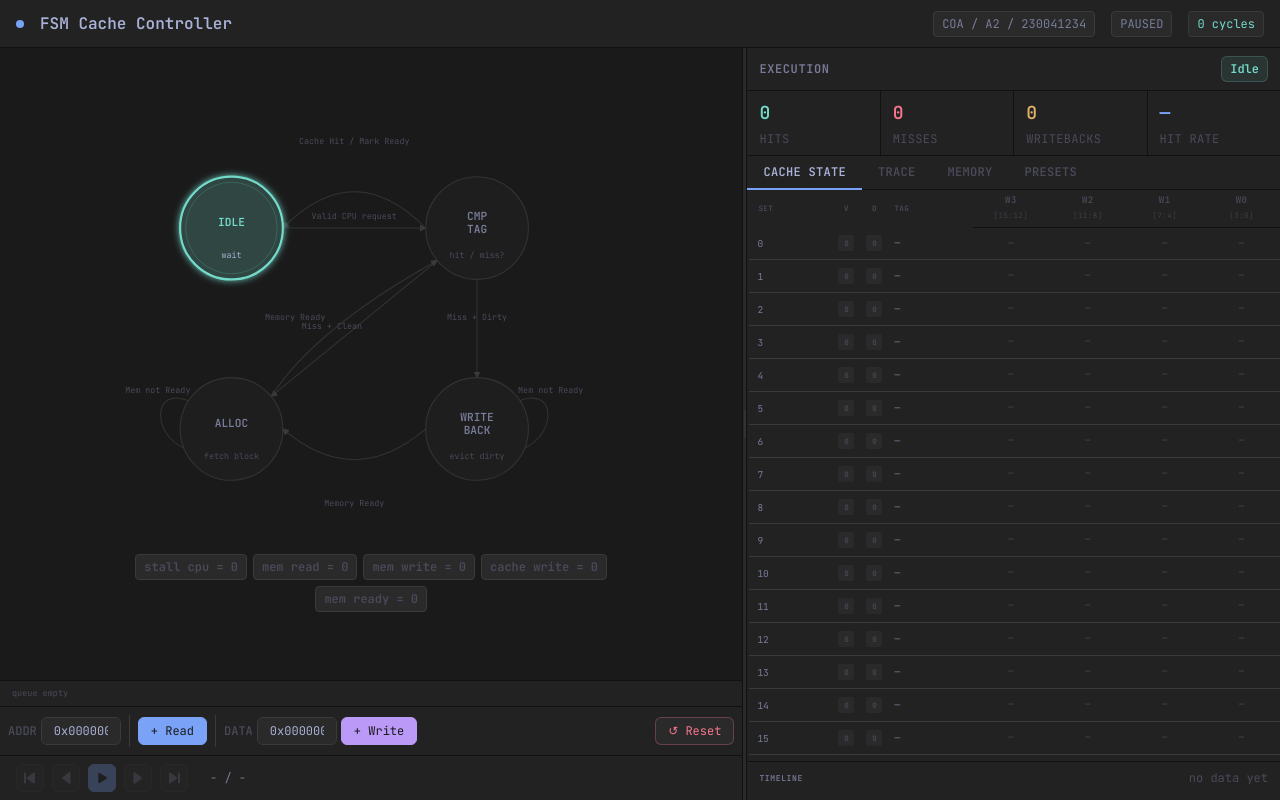
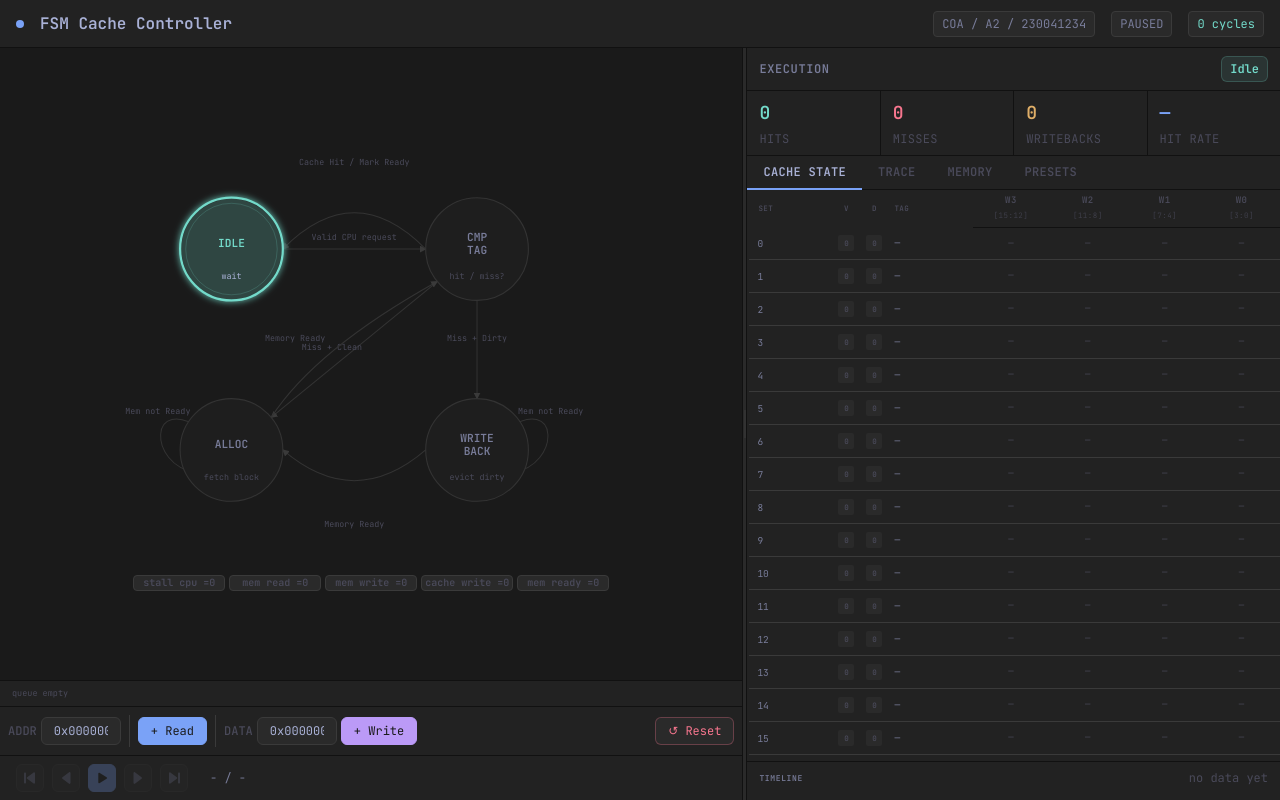
Before and after one commit to notenderdreams/COA-A2, a React (Vite) app: page / in a window 1280 px wide. Built offline with nearby package versions, Linux system fonts and the light colour scheme.

Commit message:
fix: signal badges

```diff
--- a/src/App.jsx
+++ b/src/App.jsx
@@ -268,7 +268,7 @@ function App() {
                   activeEdge={activeEdge}
                 />
               </div>
-              <div className="flex flex-wrap justify-center gap-1.5 px-0.5 pb-0.5 pt-2">
+              <div className="grid w-full grid-cols-5 gap-1 px-0.5 pb-0.5 pt-2">
                 {Object.entries(curSigs).map(([k, v]) => (
                   <SignalBadge
                     key={k}
--- a/src/components/ui/SignalBadge.jsx
+++ b/src/components/ui/SignalBadge.jsx
@@ -18,7 +18,7 @@ export default function SignalBadge({
   return (
     <div
       className={cn(
-        "rounded-sm border border-[var(--border2)] bg-[var(--bg3)] px-2 py-1 text-xs font-semibold text-[var(--text3)] transition-all",
+        "flex w-full min-w-0 items-center justify-center whitespace-nowrap rounded-sm border border-(--border2) bg-(--bg3) px-1 py-0.5 text-[10px] font-semibold leading-none text-(--text3) transition-all",
         value && variantMap[variantClass ?? ""],
         className,
       )}
```
Also changed, not shown: src/tailwind.css.
